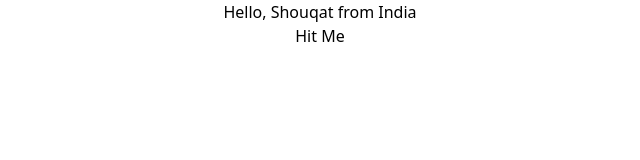
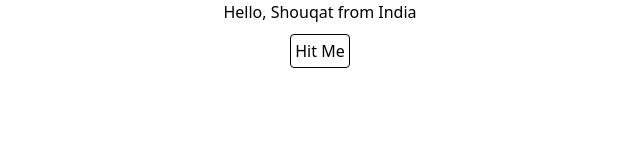
Before and after one commit to shouqatazeez/react-practice, a React (Vite) app: page / in a window 1280 px wide. Shown: the top 160 px of the page, without its empty margins (320-960 px from the left). Built offline with nearby package versions, Linux system fonts and the light colour scheme.

Commit message:
add some fetures in header

```diff
--- a/src/Header.jsx
+++ b/src/Header.jsx
@@ -9,7 +9,12 @@ const Header = (props) => {
       <h1>
         Hello, {name} from {props.count}
       </h1>
-      <button onClick={() => setName("Nawaz")}>Hit Me</button>
+      <button
+        className="border cursor-pointer rounded p-1 m-2.5"
+        onClick={() => setName("Nawaz")}
+      >
+        Hit Me
+      </button>
     </div>
   );
 };
```
